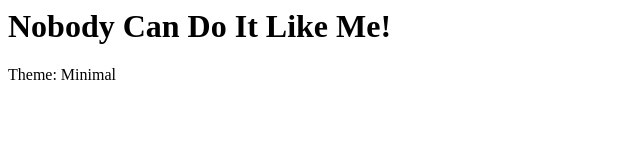
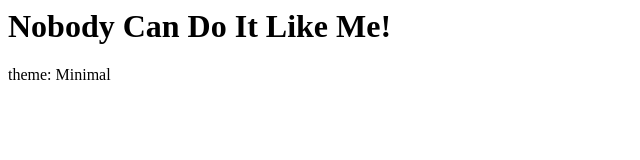
Before and after one commit to ethannguyen168/ethannguyen168.github.io, a plain HTML site: page index.html in a window 1280 px wide. Shown: the full height of the page, 0-640 px from the left. Drawn offline with Linux system fonts and the light colour scheme.

Commit message:
Update index.html

```diff
--- a/index.html
+++ b/index.html
@@ -1,2 +1,2 @@
 <h1>Nobody Can Do It Like Me!</h1>
-Theme: Minimal
+theme: Minimal
```
